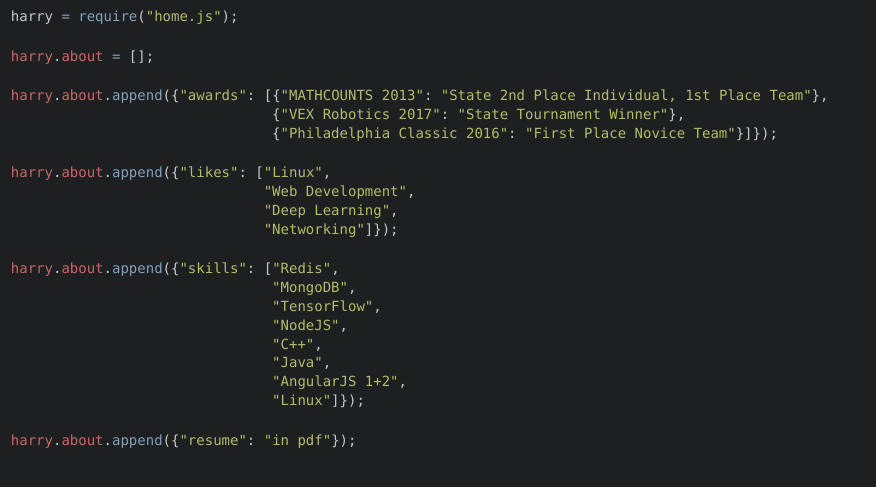
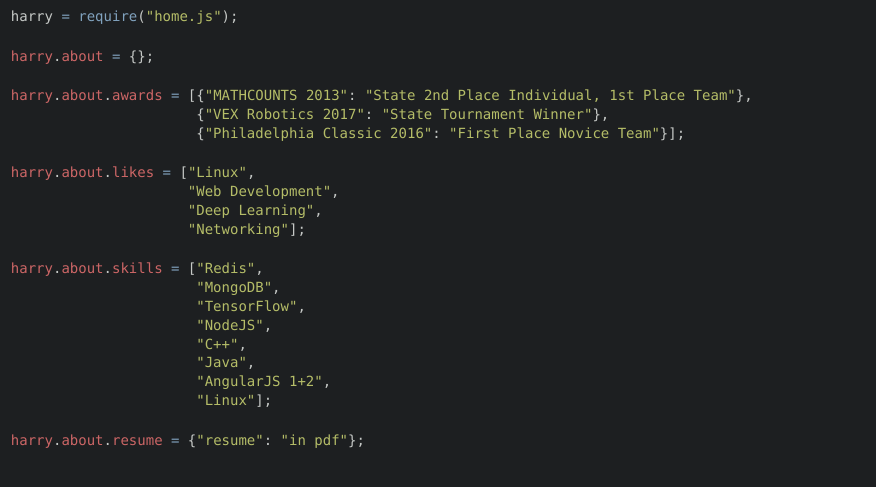
Before and after one commit to rootw4re/h313.github.io, a Jekyll site: the page built from about.html, in a window 1280 px wide. Shown: the top 487 px of the page, without its empty margins (0-876 px from the left). Built offline with Jekyll 4.4.1, drawn with Linux system fonts in a browser that asks for light colours; nearby versions of some CDN libraries.

Commit message:
turn about into an object

```diff
--- a/_posts/2017-02-23-watersh.markdown
+++ b/_posts/2017-02-23-watersh.markdown
@@ -5,5 +5,5 @@ date: 2017-02-23 11:53:44 -0400
 categories: bash linux
 summary: "Tells you when you need to drink water."
 link: "https://github.com/h313/water"
-desc: "Water.sh is a quick little bash script to remind you to drink water every 2 hours."
+desc: "Water.sh is a quick little bash script to remind you to drink water every 2 hours"
 ---
--- a/about.html
+++ b/about.html
@@ -5,27 +5,27 @@ permalink: /about
 ---
 
 <div>
-  <p><a href="{{ '/index.html' | prepend: site.url }}">harry</a> <span class="func">=</span> <a href="{{ '/index.html' | prepend: site.url }}" class="func">require</a>(<a href="{{ '/index.html' | prepend: site.url }}" class="str">"home.js"</a>);</p>
+  <p><a href="{{ '/index.html' | prepend: site.url }}">harry <span class="func">=</span> <span class="func">require</span>(<span class="str">"home.js"</span>)</a>;</p>
   <br>
-  <p><span class="obj">harry</span>.<span class="obj">about</span> <span class="func">=</span> [];</p>
+  <p><span class="obj">harry</span>.<span class="obj">about</span> <span class="func">=</span> {};</p>
   <br>
-  <p><span class="obj">harry</span>.<span class="obj">about</span>.<span class="func">append</span>({<span class="str">"awards"</span>: [{<span class="str">"MATHCOUNTS 2013"</span>: <span class="str">"State 2nd Place Individual, 1st Place Team"</span>},</p>
-  <p>                               {<span class="str">"VEX Robotics 2017"</span>: <span class="str">"State Tournament Winner"</span>},</p>
-  <p>                               {<span class="str">"Philadelphia Classic 2016"</span>: <span class="str">"First Place Novice Team"</span>}]});</p>
+  <p><span class="obj">harry</span>.<span class="obj">about</span>.<span class="obj">awards</span> <span class="func">=</span> [{<span class="str">"MATHCOUNTS 2013"</span>: <span class="str">"State 2nd Place Individual, 1st Place Team"</span>},</p>
+  <p>                      {<span class="str">"VEX Robotics 2017"</span>: <span class="str">"State Tournament Winner"</span>},</p>
+  <p>                      {<span class="str">"Philadelphia Classic 2016"</span>: <span class="str">"First Place Novice Team"</span>}];</p>
   <br>
-  <p><span class="obj">harry</span>.<span class="obj">about</span>.<span class="func">append</span>({<span class="str">"likes"</span>: [<span class="str">"Linux"</span>,</p>
-  <p>                              <span class="str">"Web Development"</span>,</p>
-  <p>                              <span class="str">"Deep Learning"</span>,</p>
-  <p>                              <span class="str">"Networking"</span>]});</p>
+  <p><span class="obj">harry</span>.<span class="obj">about</span>.<span class="obj">likes</span> <span class="func">=</span> [<span class="str">"Linux"</span>,</p>
+  <p>                     <span class="str">"Web Development"</span>,</p>
+  <p>                     <span class="str">"Deep Learning"</span>,</p>
+  <p>                     <span class="str">"Networking"</span>];</p>
   <br>
-  <p><span class="obj">harry</span>.<span class="obj">about</span>.<span class="func">append</span>({<span class="str">"skills"</span>: [<span class="str">"Redis"</span>,</p>
-  <p>                               <span class="str">"MongoDB"</span>,</p>
-  <p>                               <span class="str">"TensorFlow"</span>,</p>
-  <p>                               <span class="str">"NodeJS"</span>,</p>
-  <p>                               <span class="str">"C++"</span>,</p>
-  <p>                               <span class="str">"Java"</span>,</p>
-  <p>                               <span class="str">"AngularJS 1+2"</span>,</p>
-  <p>                               <span class="str">"Linux"</span>]});</p>
+  <p><span class="obj">harry</span>.<span class="obj">about</span>.<span class="obj">skills</span> <span class="func">=</span> [<span class="str">"Redis"</span>,</p>
+  <p>                      <span class="str">"MongoDB"</span>,</p>
+  <p>                      <span class="str">"TensorFlow"</span>,</p>
+  <p>                      <span class="str">"NodeJS"</span>,</p>
+  <p>                      <span class="str">"C++"</span>,</p>
+  <p>                      <span class="str">"Java"</span>,</p>
+  <p>                      <span class="str">"AngularJS 1+2"</span>,</p>
+  <p>                      <span class="str">"Linux"</span>];</p>
   <br>
-  <p><span class="obj">harry</span>.<span class="obj">about</span>.<span class="func">append</span>({<a href="{{ '/resume/resume.pdf' || prepend: site.baseurl }}" class="str">"resume"</a>: <a href="{{ '/resume/resume.pdf' || prepend: site.baseurl }}" class="str">"in pdf"</a>});</p>
+  <p><a href="{{ '/resume/resume.pdf' || prepend: site.baseurl }}"><span class="obj">harry</span>.<span class="obj">about</span>.<span class="obj">resume</span> <span class="func">=</span> {<span class="str">"resume"</span>: <span class="str">"in pdf"</span>};</a></p>
 </div>
```
Also changed, not shown: _posts/2017-04-17-drink-some-water.markdown (added, +9 -0 lines), index.html (+7 -7 lines), js/about.js (+7 -7 lines).
